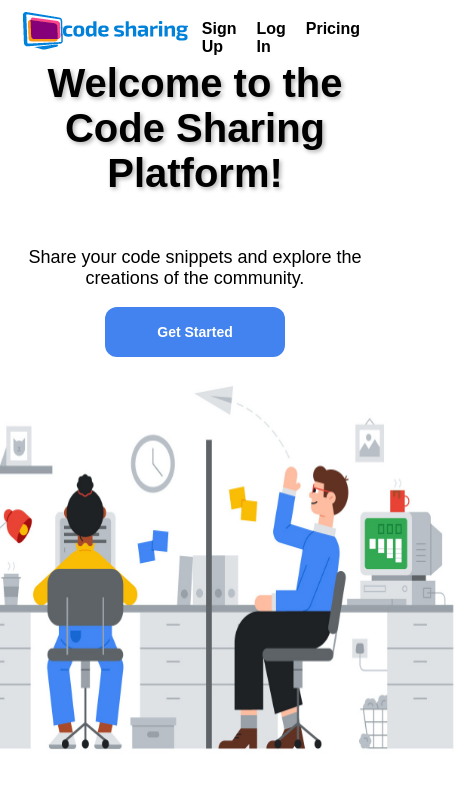
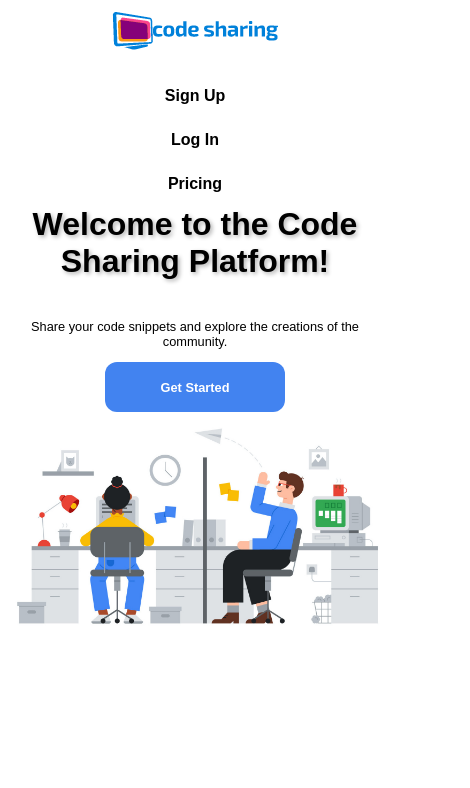
Before and after one commit to liya-oz/code-sharing, a React (Create React App) app in the folder project/: page / in a window 390 px wide. Shown: the top 788 px of the page, 470 px wide, since content can reach past the window. Built offline with nearby package versions, Linux system fonts and the light colour scheme.

Commit message:
update startpage css

```diff
--- a/project/src/components/Button.css
+++ b/project/src/components/Button.css
@@ -8,3 +8,10 @@ border: none;
 font-size: 14px;
 font-weight: 700;
 }
+
+@media (max-width: 600px) {
+
+ .custom-btn {
+    font-size: 0.8em;
+  }
+}
--- a/project/src/components/Navbar.css
+++ b/project/src/components/Navbar.css
@@ -27,3 +27,29 @@ nav {
 .navbar-item:hover {
   color: #4283f0;
 }
+
+
+
+@media (max-width: 600px) {
+  nav {
+    text-align: center;
+  }
+
+  .navbar-list {
+    flex-direction: column;
+    align-items: center;
+  }
+
+  .navbar-list :first-child {
+    margin-right: 0;
+    margin-bottom: 10px;
+  }
+
+  .navbar-item {
+    padding: 8px;
+  }
+
+  .logo-link {
+    order: -1;
+  }
+}
--- a/project/src/pages/StartPage.css
+++ b/project/src/pages/StartPage.css
@@ -9,13 +9,13 @@ width: 100%;
 height: 100%;
 }
 .start-page-header{
-font-size: 40px;
+font-size: 3em;
 text-shadow: 2px 2px 4px rgba(0, 0, 0, 0.3);
 margin-top: -5px;
 }
 
 .start-page-paragraph{
-font-size: 18px;
+font-size: 1.3em;
 font-weight: 700px;
 }
 
@@ -24,3 +24,19 @@ font-weight: 700px;
     height: 400px;
     margin-top: 2px;
 }
+
+/* For screens smaller than 600px */
+@media (max-width: 600px) {
+  .start-page-header {
+    font-size: 2em;
+  }
+
+  .start-page-paragraph {
+    font-size: 0.8em;
+  }
+
+  .start-img {
+    width: 100%;
+    height: auto;
+  }
+}
```
Also changed, not shown: 1 other file (tests, documents, lock files or other folders).
